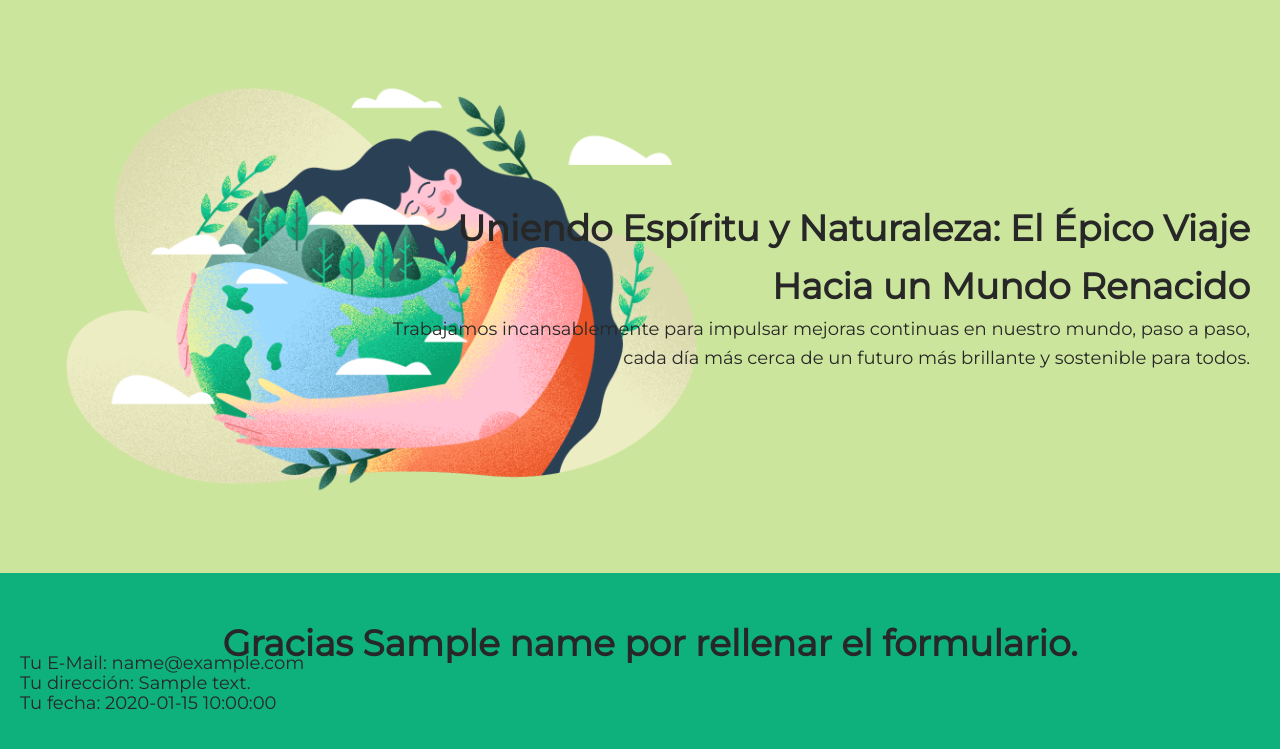
After one commit to LucasAbal/Pyrhon-Pro, a Flask app: template M3L2/templates/form_result.html in a window 1280 px wide. The commit adds this page. Shown: the top 749 px of the page. Run offline with Flask 3, Linux system fonts and the light colour scheme; the template is opened without the code that fills it: most values are stand-ins (such as "Sample title", 1, 10 or a date in 2020).

Commit message:
Guarda los datos
Guarda los datos ingresados en el formulario  y fue diseñado la pagina donde aparecen los datos

```diff
--- a/M3L2/main.py
+++ b/M3L2/main.py
@@ -1,5 +1,5 @@
 # Importar
-from flask import Flask, render_template
+from flask import Flask, render_template, request
 
 
 app = Flask(__name__)
@@ -15,8 +15,7 @@ def result_calculate(size, lights, device):
 @app.route('/')
 def index():
     return render_template('index.html')
-
-# La segunda página
+# Segunda página
 @app.route('/<size>')
 def lights(size):
     return render_template(
@@ -42,4 +41,31 @@ def end(size, lights, device):
                                                     int(device)
                                                     )
                         )
+# El formulario
+@app.route('/form')
+def form():
+    return render_template('form.html')
+
+#Resultados del formulario
+@app.route('/submit', methods=['POST'])
+def submit_form():
+    # Declarar variables para la recogida de datos
+    name = request.form['name']
+    email = request.form['email']
+    address = request.form['address']
+    date = request.form['date']
+    # Puedes guardar tus datos o enviarlos por correo electrónico
+    with open('form.txt', 'a',) as f:
+                                f.write(name + "\n" + email + "\n" + address + "\n" + date)
+
+    return render_template('form_result.html',
+                           # Coloque aquí las variables
+                           name=name,
+                           email=email,
+                           address=address,
+                           date=date
+
+                           )
+
+
 app.run(debug=True)
--- a/M3L2/static/css/style.css
+++ b/M3L2/static/css/style.css
@@ -12,6 +12,7 @@ body {
 
 h1, h2, p {
     margin: 0;
+    margin-left: 20px;
 }
 
 ul {
@@ -91,3 +92,114 @@ main {
 .main__title--margin {
     margin-bottom: 50px;
 }
+
+.main__link {
+    display: inline-block;
+    text-decoration: none;
+    padding: 20px 0;
+    width: 300px;
+    border-radius: 20px;
+    background-color: #0EB07C;
+    text-align: center;
+    cursor: pointer;
+    color: #fff;
+}
+
+.form {
+    display: flex;
+    flex-direction: column;
+    align-items: center;
+    gap: 50px;
+}
+
+
+.user input {
+    padding: 10px;
+    border: 1px solid #EB8028;
+    background: inherit;
+    border-radius: 5px;
+    font: inherit;
+    width: 100%;
+    color: #EB8028;
+}
+
+.user input:focus,
+.user input:active {
+    border: 1px solid #EB8028;
+    outline: none;
+}
+
+.user {
+    display: flex;
+    flex-direction: row;
+    width: 100%;
+    justify-content: space-around;
+}
+
+.user-info {
+    width: 30%;
+    display: flex;
+    flex-direction: column;
+    gap: 40px;
+}
+
+label {
+    display:inline-block ;
+    margin-bottom: 10px;
+}
+
+.address-date {
+    width: 30%;
+    display: flex;
+    flex-direction: column;
+    gap: 40px;
+}
+
+.delivery {
+    display: flex;
+    justify-content: space-between;
+}
+
+.button {
+    width: 10%;
+    padding: 10px;
+    min-width: 300px;
+    cursor: pointer;
+    align-self: center;
+    border: none;
+    border-radius: 10px;
+    background: #0EB07C;
+    font: inherit;
+    color: #fff;
+}
+
+.BGracias{
+    background-color: #0EB07C;
+}
+.Gracias{
+    text-align: center;
+    margin-top: 3vh;
+}
+
+
+.headerGracias {
+    background-image: url("../img/back.jpg");
+    background-size: contain;
+    background-repeat: no-repeat;
+    background-position: left;
+    background-color: #CCE59D;
+    padding: 25vh 30px;
+    margin-bottom: 60px;
+    display: flex;
+    flex-direction: column;
+    align-items: flex-end;
+}
+
+.header__textGracias {
+    display: flex;
+    flex-direction: column;
+    margin-left: 80vh;
+    width: 900px;
+    text-align: right;
+    line-height: 1.6;
+}
--- a/M3L2/templates/end.html
+++ b/M3L2/templates/end.html
@@ -29,10 +29,13 @@
         <img class="rez__img" src="../../static/img/planet_medium.svg" alt="">
         <span>Su resultado {{result}} kWh</span>
         <span>La eficiencia energética de tu hogar es media</span>
+        <span>¿Quieres hacer del mundo un lugar más ecológico? ¡Rellena el formulario y haremos una eco-construcción para ti!</span>
         {%elif result >= 300%}
         <img class="rez__img" src="../../static/img/planet_bad.svg" alt="">
         <span>Su resultado {{result}} kWh</span>
         <span>¡La eficiencia energética de tu hogar está por debajo de la media!</span>
+        <span>¿Quieres hacer del mundo un lugar más ecológico? ¡Rellena el formulario y haremos una eco-construcción para ti!</span>
+        <a href="{{url_for('form')}}" class="main_link">Rellena el formulario aqui!! </a>
         {%endif%}
     </div>
     {% endblock %}
--- /dev/null
+++ b/M3L2/templates/form_result.html
@@ -0,0 +1,25 @@
+<!DOCTYPE html>
+<html lang="en">
+
+<head>
+    <meta charset="UTF-8">
+    <meta http-equiv="X-UA-Compatible" content="IE=edge">
+    <meta name="viewport" content="width=device-width, initial-scale=1.0">
+    <link rel="stylesheet" href="../static/css/style.css">
+    <title>Resultados del formulario</title>
+</head>
+<header class="headerGracias">
+    <div class="header__textGracias">
+      <h1>Uniendo Espíritu y Naturaleza: El Épico Viaje Hacia un Mundo Renacido</h1>
+      <p>Trabajamos incansablemente para impulsar mejoras continuas en nuestro mundo, paso a paso, cada día más cerca de un futuro más brillante y sostenible para todos.</p>
+    </div>
+  </header>
+<body class="BGracias">
+{% block content %}
+    <h1 class="Gracias">Gracias {{ name }} por rellenar el formulario.</h1>
+    <p>Tu E-Mail: {{ email }}</p>
+    <p>Tu dirección: {{ address }}</p>
+    <p>Tu fecha: {{ date }}</p>
+{% endblock %}
+</body>
+</html>
```
Also changed, not shown: M3L2/templates/form.html (added, +61 -0 lines).
